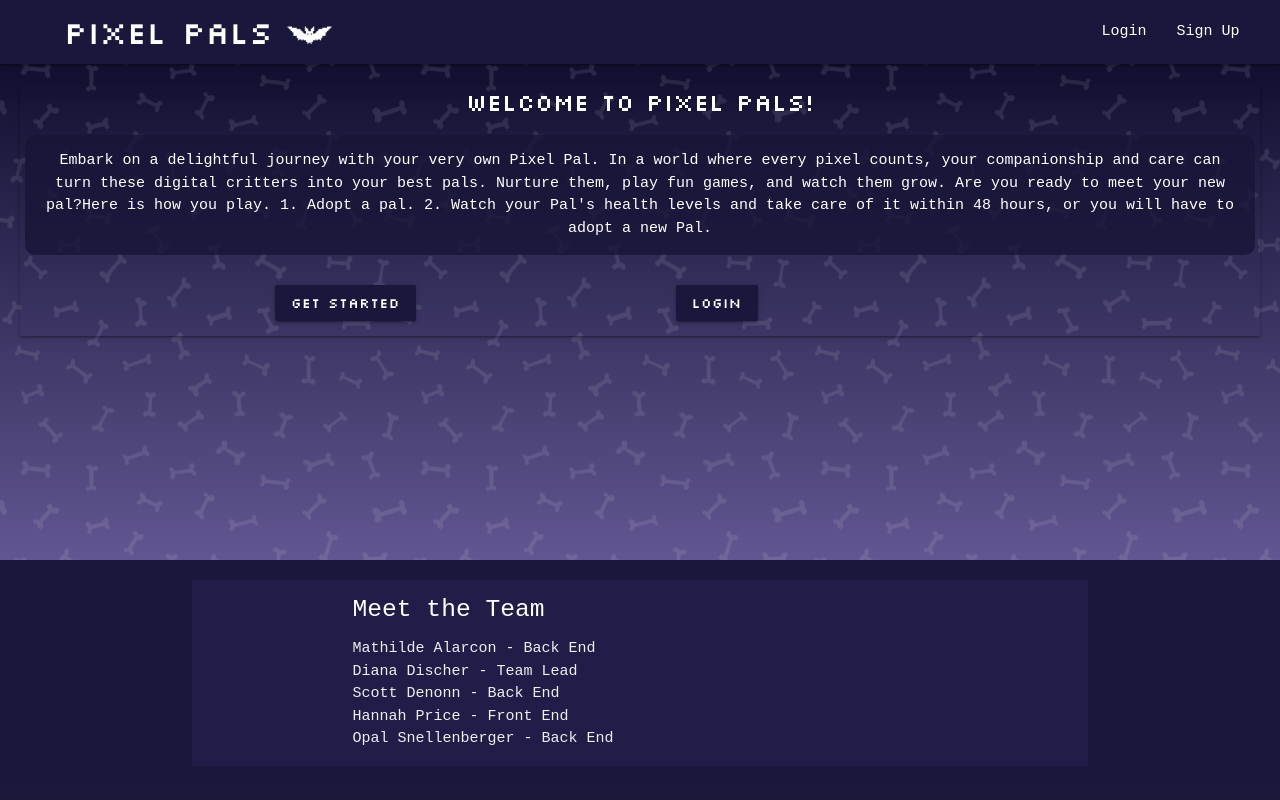
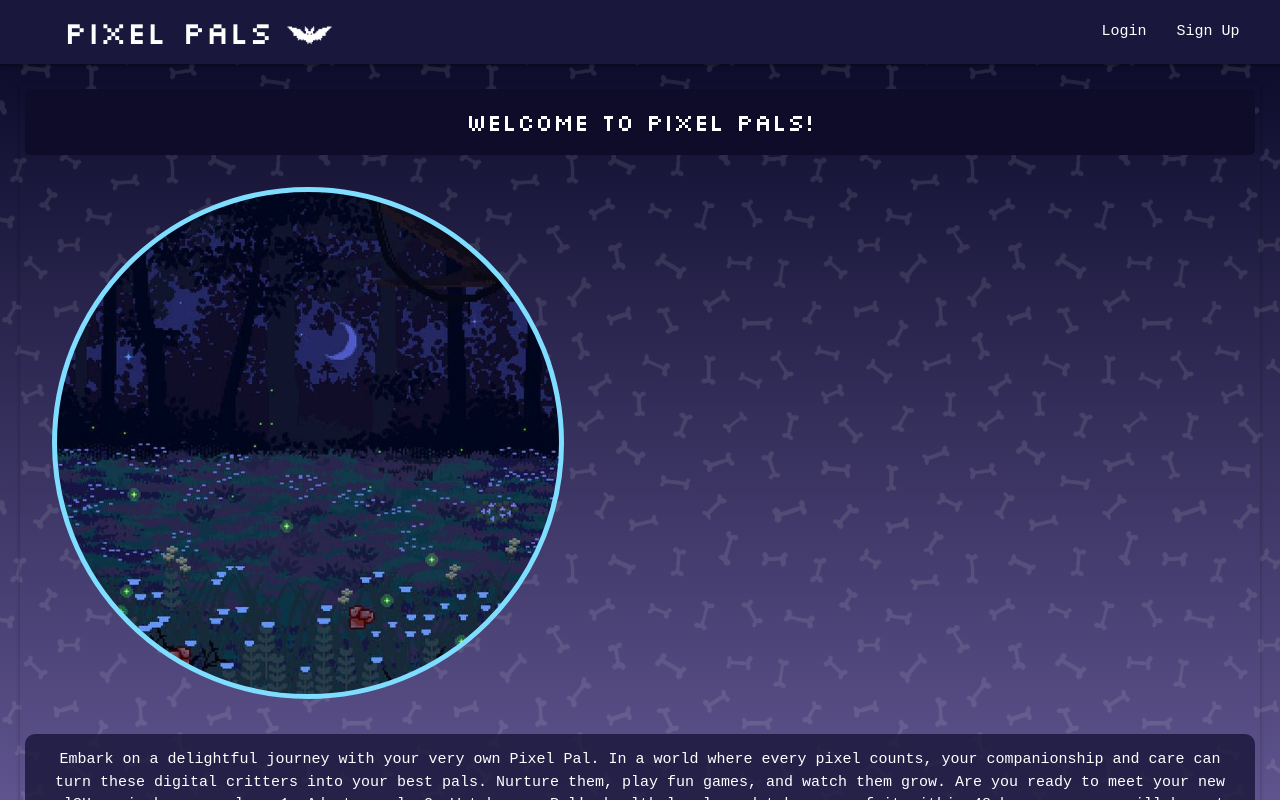
Before and after one commit to mathilde-01/pixel-paws, a React (Vite) app in the folder client/: page / in a window 1280 px wide. Shown: the top 800 px of the page. Built offline with nearby package versions, Linux system fonts and the light colour scheme; a web font is replaced by a local one.

Commit message:
added div to userguide for buttons and text for hannah to add flexwrap for wider pages, took model out of userguide to add pngs in the next hour

```diff
--- a/client/src/components/UserGuide.jsx
+++ b/client/src/components/UserGuide.jsx
@@ -1,53 +1,25 @@
-import React from 'react';
+import React, { useState } from 'react';
 import { Link } from 'react-router-dom';
-// import ThreeScene from './ThreeScene';
-// import forest from '../assets/backgrounds/pet-backgrounds/forest.jpg'
-// import desert from '../assets/backgrounds/pet-backgrounds/desert.jpg'
-// import clouds from '../assets/backgrounds/pet-backgrounds/clouds.jpg'
-// import underwater from '../assets/backgrounds/pet-backgrounds/underwater.jpg'
 
-import '../styles/style.css'
+
 
 export default function UserGuide() {
-  // const [playAnimation, setPlayAnimation] = useState(false);
-  // const [cleanAnimation, setCleanAnimation] = useState(false);
-  // const [sleepAnimation, setSleepAnimation] = useState(false);
-  // const [feedAnimation, setFeedAnimation] = useState(false);
-
-  // let backgroundImage = '';
-  // switch (pet.location) {
-  //   case 'Forest':
-  //     backgroundImage = `url(${forest})`;
-  //     break;
-  //   case 'Desert':
-  //     backgroundImage = `url(${desert})`;
-  //     break;
-  //   case 'Clouds':
-  //     backgroundImage = `url(${clouds})`;
-  //     break;
-  //   case 'Underwater':
-  //     backgroundImage = `url(${underwater})`;
-  //     break;
-  //   default:
-  //     // Default background image or fallback
-  //     backgroundImage = `url(${forest})`;
-  //     break;
-  // }
 
   return (
     <>
       <div className='card'>
         <h1 className='displayHeader'>Welcome to Pixel Pals!</h1>
-        <p className='guide-text'> Embark on a delightful journey with your very own Pixel Pal. In a world where every pixel counts, your companionship and care can turn these digital critters into your best pals. Nurture them, play fun games, and watch them grow. Are you ready to meet your new pal?Here is how you play. 1. Adopt a pal. 2. Watch your Pal's health levels and take care of it within 48 hours, or you will have to adopt a new Pal.</p>
-        <Link to="/signup" className='btn' id="btnLeft">Get Started</Link>
-        <Link to="/login" className='btn' id="btnLeft">Login</Link>
+        <div className="petContainer">
+          <div className='petCircle'></div>
+        {/* transparent png of pet */}
+        </div>
+        <div className='guide-container'>
+          <p className='guide-text'>
+            Embark on a delightful journey with your very own Pixel Pal. In a world where every pixel counts, your companionship and care can turn these digital critters into your best pals. Nurture them, play fun games, and watch them grow. Are you ready to meet your new pal?Here is how you play. 1. Adopt a pal. 2. Watch your Pal's health levels and take care of it within 48 hours, or you will have to adopt a new Pal.</p>
+          <Link to="/signup" className='btn' id="btnLeft">Get Started</Link>
+          <Link to="/login" className='btn' id="btnLeft">Login</Link>
+        </div>
       </div>
-      {/* <div className="petContainer">
-        <div className="petCircle" style={{ backgroundImage }}>
-          <ThreeScene playAnimation={playAnimation} feedAnimation={feedAnimation} sleepAnimation={sleepAnimation} cleanAnimation={cleanAnimation} />
-        </div>
-        <div className="petStand"></div>
-      </div> */}
     </>
 
   )
--- a/client/src/styles/style.css
+++ b/client/src/styles/style.css
@@ -206,6 +206,9 @@ canvas {
     margin-bottom: 5px;
     color: white;
     text-align: center;
+    background-color: #0e0c28;
+    padding: 20px;
+    border-radius: 5px;
 }
 
 #description {
```
